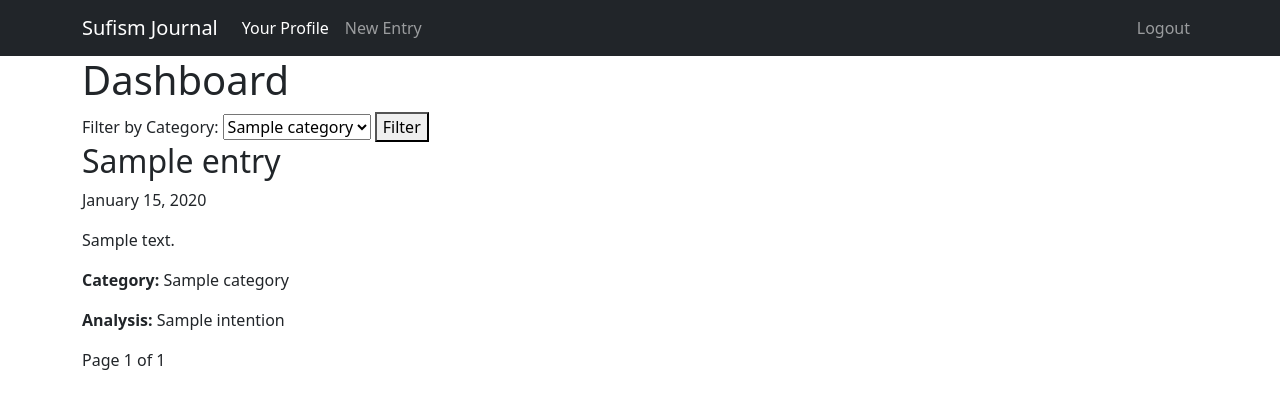
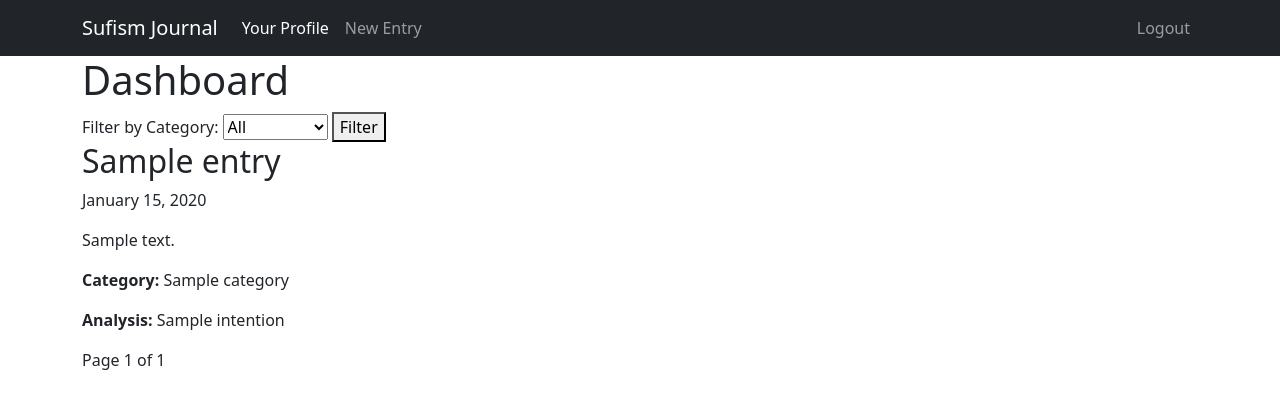
Before and after one commit to victorcreed/self_reflection, a Django app: template journal/templates/journal/dashboard.html in a window 1280 px wide. Shown: the top 409 px of the page. Run offline with Django 3.2, Linux system fonts and the light colour scheme; the template is opened without the code that fills it: most values are stand-ins (such as "Sample title", 1, 10 or a date in 2020).

Commit message:
fix: Correct category selection in dashboard template

```diff
--- a/journal/templates/journal/dashboard.html
+++ b/journal/templates/journal/dashboard.html
@@ -7,8 +7,8 @@
         <label for="category">Filter by Category:</label>
         <select id="category" name="category">
             <option value="">All</option>
-            {% for category in categories %}
-                <option value="{{ category }}" {% if category == category %}selected{% endif %}>{{ category }}</option>
+            {% for cat in categories %}
+                <option value="{{ cat }}" {% if cat == category %}selected{% endif %}>{{ cat }}</option>
             {% endfor %}
         </select>
         <button type="submit">Filter</button>
```
